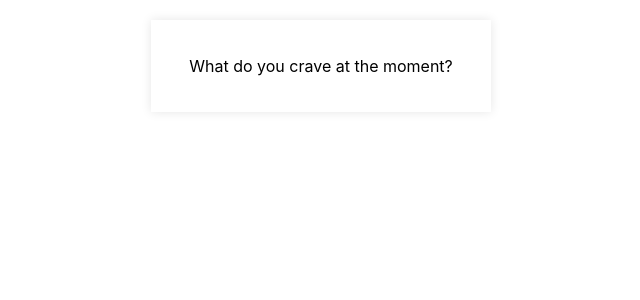
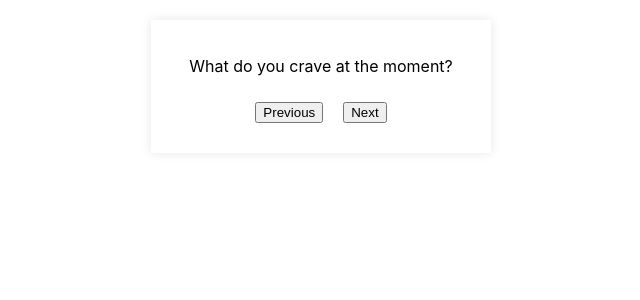
Before and after one commit to bikutoria/curious, a React (Create React App) app: page / in a window 1280 px wide. Shown: the top 300 px of the page, without its empty margins (319-959 px from the left). Built offline with nearby package versions, Linux system fonts and the light colour scheme.

Commit message:
changes of mechanisms

```diff
--- a/src/App.css
+++ b/src/App.css
@@ -4,5 +4,8 @@
   padding: 20px;
   box-shadow: 0 0 10px rgba(0, 0, 0, 0.1);
   text-align: center;
-  touch-action: pan-x;
 }
+
+button {
+  margin: 10px;
+}
--- a/src/App.js
+++ b/src/App.js
@@ -1,15 +1,9 @@
-import React, { useState } from 'react';
-import { useSwipeable } from 'react-swipeable';
+import React, { useState, useEffect } from 'react';
 import './App.css';
 import questions from './questions';
 
 function App() {
   const [index, setIndex] = useState(0);
-
-  const handlers = useSwipeable({
-    onSwipedLeft: () => navigateQuestion('next'),
-    onSwipedRight: () => navigateQuestion('prev'),
-  });
 
   // Function to get a random question index
   const getRandomIndex = () => {
@@ -27,10 +21,31 @@ function App() {
     setIndex(newIndex);
   };
 
+  // Handle keyboard events
+  useEffect(() => {
+    const handleKeyDown = (event) => {
+      if (event.key === 'ArrowRight') {
+        navigateQuestion('next');
+      } else if (event.key === 'ArrowLeft') {
+        navigateQuestion('prev');
+      }
+    };
+
+    // Add event listener for keydown
+    window.addEventListener('keydown', handleKeyDown);
+
+    // Cleanup function to remove event listener
+    return () => {
+      window.removeEventListener('keydown', handleKeyDown);
+    };
+  }, [index]); // Depend on index to ensure the effect is correctly applied after index updates
+
   return (
     <div className="App">
-      <div {...handlers} className="card">
+      <div className="card">
         <p>{questions[index]}</p>
+        <button onClick={() => navigateQuestion('prev')}>Previous</button>
+        <button onClick={() => navigateQuestion('next')}>Next</button>
       </div>
     </div>
   );
```
